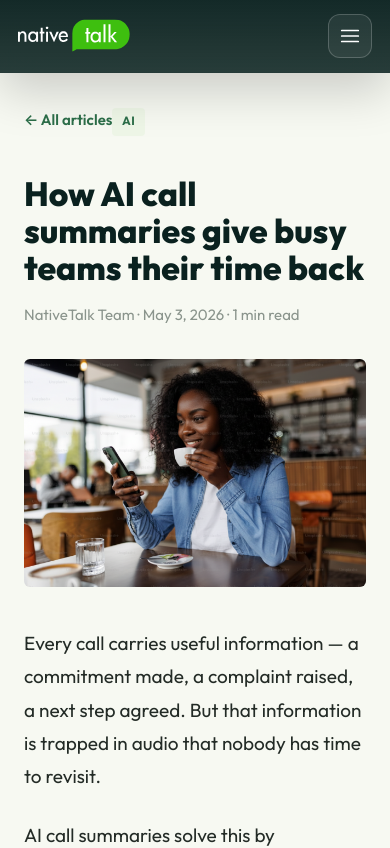
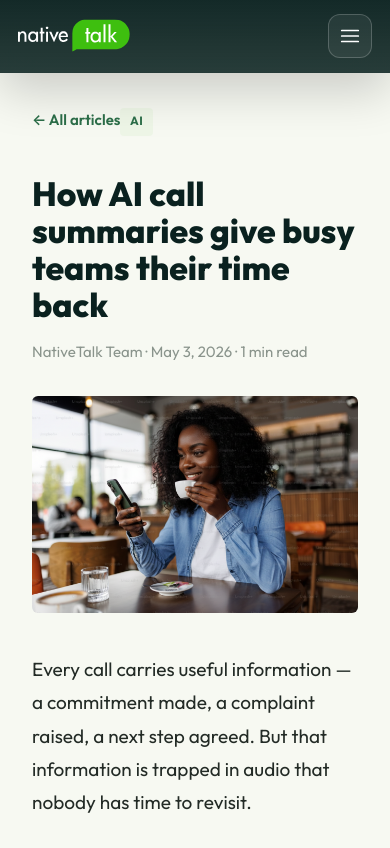
Before and after one commit to Oladhimeji88/new-modal, a Next.js app: page /blog/ai-call-summaries-for-busy-teams in a window 390 px wide. Shown: the top 848 px of the page. Built offline with nearby package versions, Linux system fonts and the light colour scheme.

Commit message:
Update blog and polish styles for improved layout and responsiveness; adjust max-width and padding in blog styles, and refine testimonial card size on large screens

```diff
--- a/src/styles/blog.css
+++ b/src/styles/blog.css
@@ -8,8 +8,8 @@
   color: #0a211f;
   min-height: 100vh;
   margin: 0 auto;
-  max-width: 1120px;
-  padding: 132px 24px 120px;
+  max-width: 1320px;
+  padding: 132px 32px 120px;
 }
 
 .nt-blog-masthead {
@@ -195,7 +195,7 @@
    Article (single post) — Medium reading column
    ------------------------------------------------------------------------- */
 .nt-blog-article-page {
-  max-width: 1120px;
+  max-width: 1320px;
 }
 
 .nt-blog-article {
@@ -729,6 +729,12 @@
   margin: 2px 0 0;
 }
 
+/* Blog index cards use a smaller title than the homepage story tiles. */
+.nt-blog-tile-title {
+  font-size: clamp(1.15rem, 1.4vw, 1.4rem);
+  line-height: 1.18;
+}
+
 .nt-story-tile-cat,
 .nt-blog-tile-cat {
   color: #5b665f;
--- a/src/styles/polish.css
+++ b/src/styles/polish.css
@@ -362,6 +362,18 @@ body {
   max-width: min(1440px, calc(100vw - 32px));
   overflow: hidden !important;
   width: 100% !important;
+}
+
+/* Reduce the testimonial card size on large screens. Below 1180px the marquee
+   already scales down responsively, so this is scoped to desktop. Scaling the
+   whole marquee keeps the seamless loop intact (the cards sit at fixed offsets
+   the animation depends on); the negative margin reclaims the freed space. */
+@media (min-width: 1181px) {
+  .nt-testimonial-marquee {
+    margin-bottom: -104px;
+    transform: scale(0.85);
+    transform-origin: center top;
+  }
 }
 
 .nt-testimonial-row {
```
